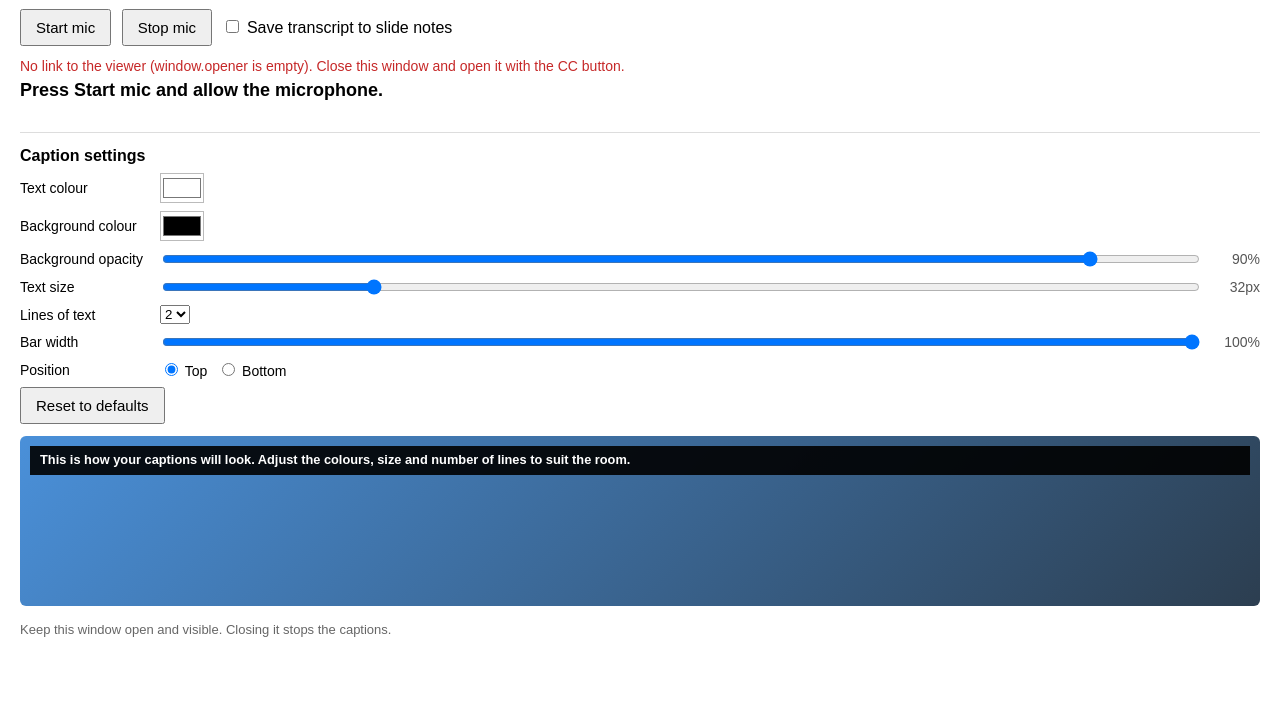
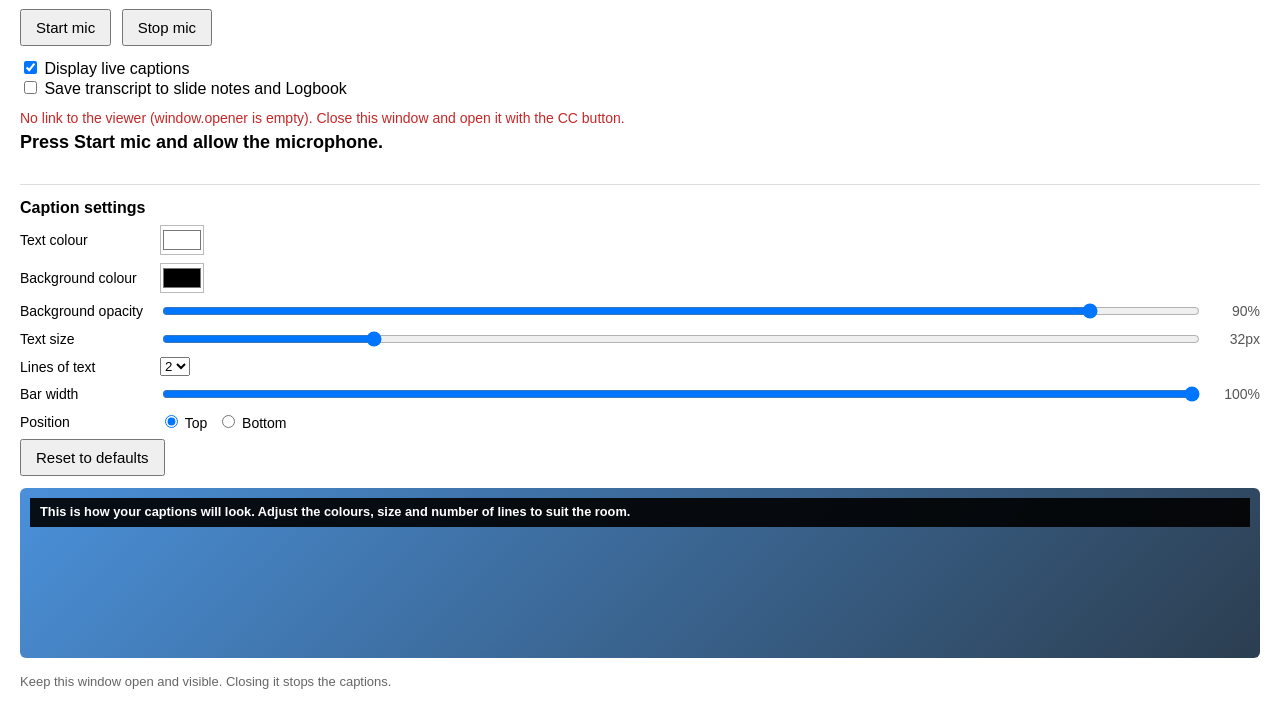
Before and after one commit to JXG1234/live-captions, a plain HTML site: page index.html in a window 1280 px wide. Both pictures are taken after a click on the button "Start mic". Shown: the part 45-772 px from the top of the page. Drawn offline with Linux system fonts and the light colour scheme.

Commit message:
Update index.html

```diff
--- a/index.html
+++ b/index.html
@@ -41,10 +41,24 @@
 
 <button id="startBtn">Start mic</button>
 <button id="stopBtn">Stop mic</button>
+<div style="margin-top:12px">
+
   <label>
-  <input type="checkbox" id="transcriptMode">
-  Save transcript to slide notes
-</label>
+    <input type="checkbox"
+           id="captionMode"
+           checked>
+    Display live captions
+  </label>
+
+  <br>
+
+  <label>
+    <input type="checkbox"
+           id="transcriptMode">
+    Save transcript to slide notes and Logbook
+  </label>
+
+</div>
 
 <div id="link">Connecting to the viewer...</div>
 <div id="status">Idle</div>
@@ -216,6 +230,18 @@ renderPreview();
 /* ---------- Speech recognition ---------- */
 
 function start() {
+  if (
+  !el('captionMode').checked &&
+  !el('transcriptMode').checked
+) {
+
+  setStatus(
+    'Select captions or transcript'
+  );
+
+  return;
+}
+
   if (!SR) {
     setStatus('Speech recognition is not supported here. Use Chrome or Edge.');
     toViewer({ type: 'status', state: 'error', detail: 'unsupported browser' });
@@ -258,10 +284,16 @@ function start() {
   el('preview').textContent =
     tail(displayText, 300);
 
+  if (
+  el('captionMode').checked
+) {
+
   toViewer({
     type: 'caption',
     text: tail(displayText, 400)
   });
+
+}
 
   if (
       finalText &&
@@ -309,9 +341,15 @@ function stop() {
     state: 'paused'
   });
 
+  if (
+  el('transcriptMode').checked
+) {
+
   toViewer({
     type: 'saveTranscript'
   });
+
+}
 }
 
 
```
